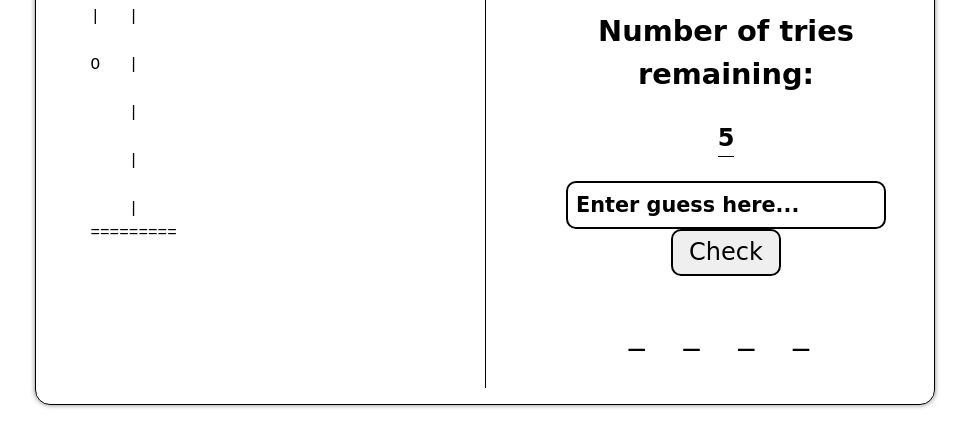
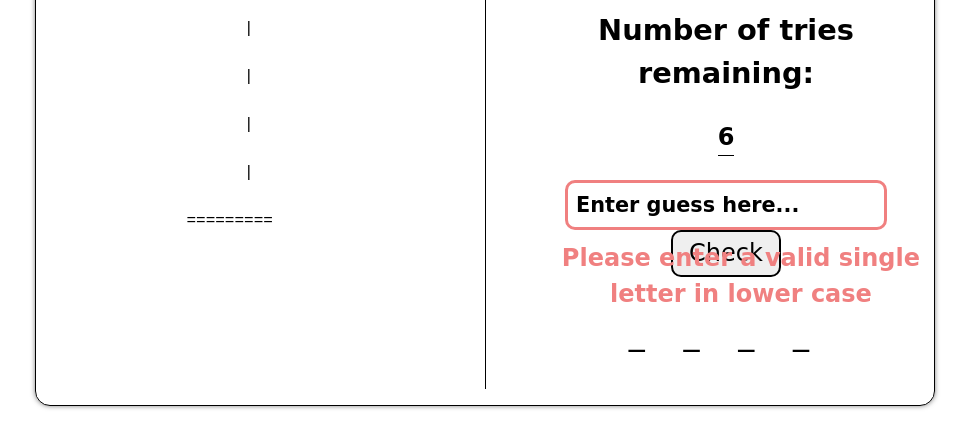
Before and after one commit to JJWallis/hangman-app, a plain HTML site: page index.html in a window 1280 px wide. Both pictures are taken after a click on the button "Check". Shown: the part 379-800 px from the top of the page, without its empty margins (155-1124 px from the left). Drawn offline with Linux system fonts and the light colour scheme; a web font is replaced by a local one.

Commit message:
Validates usrs input

```diff
--- a/index.html
+++ b/index.html
@@ -35,8 +35,10 @@
             <h2 class="guide">Guess the 4 letter random word below - one letter at a time</h2>
             <h3 id="tries-remaining-txt">Number of tries remaining:</h3>
             <div><p id="tries-remaining">6</p></div>
-            <input id="usrs-input" type="text" placeholder="Enter guess here...">
-            <button type="button" id="button-check">Check</button>
+            <div class="interaction-container">
+                <input id="usrs-input" type="text" placeholder="Enter guess here...">
+                <button type="button" id="button-check">Check</button>
+            </div>
             <p id="word-to-guess">
                 <span id="letter0">_</span>
                 <span id="letter1">_</span>
--- a/script.js
+++ b/script.js
@@ -29,8 +29,8 @@ wrapper.addEventListener('click', e => {
     const target = e.target
     if (target.matches('#button-check')) {
         const input = guess.value
-        // const valid = validate(input) if (valid)
-        playGame(input)
+        const valid = validate(input)
+        if (valid) playGame(input)
         guess.value = ''
     }
 
@@ -39,12 +39,25 @@ wrapper.addEventListener('click', e => {
     }
 })
 
-// function validate (val) {
-//     // removes any current error mssgs/styling present
-//     // regular expression - no numbers/special chars + only letters
-//     // returns true if pass
-//     // or prints error mssg + resets input to empty string + return blank value (undefined)
-// }
+function validate (val) {
+    const error = document.querySelectorAll('.error')
+    const parent = document.querySelector('.interaction-container')
+    const regex = /[a-z]/g
+
+    if (regex.test(val) && val.length === 1) {
+        if (error.length > 0) {
+            error.forEach(el => el.remove())
+            guess.style.border = '2px solid black'
+        }
+        return true
+    }
+
+    const errorMsg = document.createElement('p')
+    functions.element(errorMsg, 'innerText', 'Please enter a valid single letter in lower case')
+    functions.element(errorMsg, 'className', 'error')
+    parent.append(errorMsg)
+    guess.style.border = '3px solid lightcoral'
+}
 
 function playGame (guess) {
     if (isPlaying) {
@@ -54,6 +67,7 @@ function playGame (guess) {
                 correctlyGuessed = true
                 correctGuesses.push(guess)
                 fillWord(guess, i)
+                functions.element(title, 'innerText', 'Correct! Keep going!')
                 if (correctGuesses.length === 4) {
                     isPlaying = false
                     endGame(correctlyGuessed)
--- a/style.css
+++ b/style.css
@@ -107,3 +107,12 @@
   font-size: 4rem;
   text-transform: uppercase;
 }
+
+.error {
+  position: absolute;
+  top: 69%;
+  left: 57%;
+  color: lightcoral;
+  font-size: 1.5rem;
+  font-weight: bold;
+}
```
